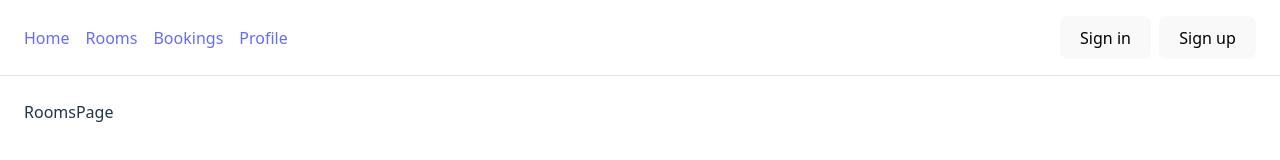
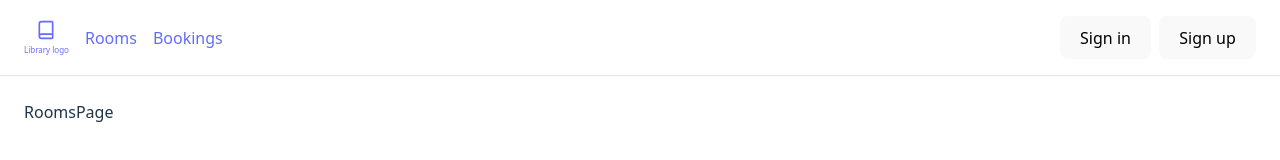
Before and after one commit to AWF-Group13/frontend, a React app: page /rooms in a window 1280 px wide. Shown: the top 160 px of the page. Built offline with nearby package versions, Linux system fonts and the light colour scheme; no server answers; the HTML template or start-up script is replaced by a standard one.

Commit message:
update styles and dependencies, css related to appshell moved into its related folder

```diff
--- a/package.json
+++ b/package.json
@@ -14,6 +14,7 @@
     "@clerk/react": "^6.2.1",
     "@tanstack/react-router": "^1.168.22",
     "dotenv": "^17.4.1",
+    "lucide-react": "^1.8.0",
     "react": "^19.2.0",
     "react-dom": "^19.2.0"
   },
--- a/src/App.css
+++ b/src/App.css
@@ -16,6 +16,7 @@ header {
 nav {
   display: flex;
   gap: 1rem;
+  align-items: center;
 }
 
 .authButtons {
--- a/src/app/router.tsx
+++ b/src/app/router.tsx
@@ -5,7 +5,7 @@ import {
   redirect,
 } from "@tanstack/react-router";
 
-import AppShell from "../pages/AppShell";
+import AppShell from "../pages/AppShell/AppShell";
 import AdminBookingsPage from "../pages/AdminBookingsPage";
 import AdminRoomsPage from "../pages/AdminRoomsPage";
 import BookingsPage from "../pages/BookingsPage";
--- /dev/null
+++ b/src/pages/AppShell/AppShell.css
@@ -0,0 +1,7 @@
+.homelink {
+  display: flex;
+  flex-direction: column;
+  align-items: center;
+  gap: 0.25rem;
+  font-size: 0.5rem;
+}
--- a/src/pages/AppShell.tsx
+++ b/src/pages/AppShell/AppShell.tsx
@@ -1,5 +1,7 @@
 import { Show, SignInButton, SignUpButton, UserButton } from "@clerk/react";
+import { Book } from "lucide-react";
 import { Link, Outlet } from "@tanstack/react-router";
+import "./AppShell.css";
 
 type Props = {};
 
@@ -8,10 +10,12 @@ function AppShell(props: Props) {
     <div>
       <header>
         <nav>
-          <Link to="/">Home</Link>
+          <Link to="/" aria-label="Home" className="homelink">
+            <Book size={20} />
+            Library logo
+          </Link>
           <Link to="/rooms">Rooms</Link>
           <Link to="/bookings">Bookings</Link>
-          <Link to="/profile">Profile</Link>
         </nav>
 
         <div className="authButtons">
```
Also changed, not shown: 1 other file (tests, documents, lock files or other folders).
